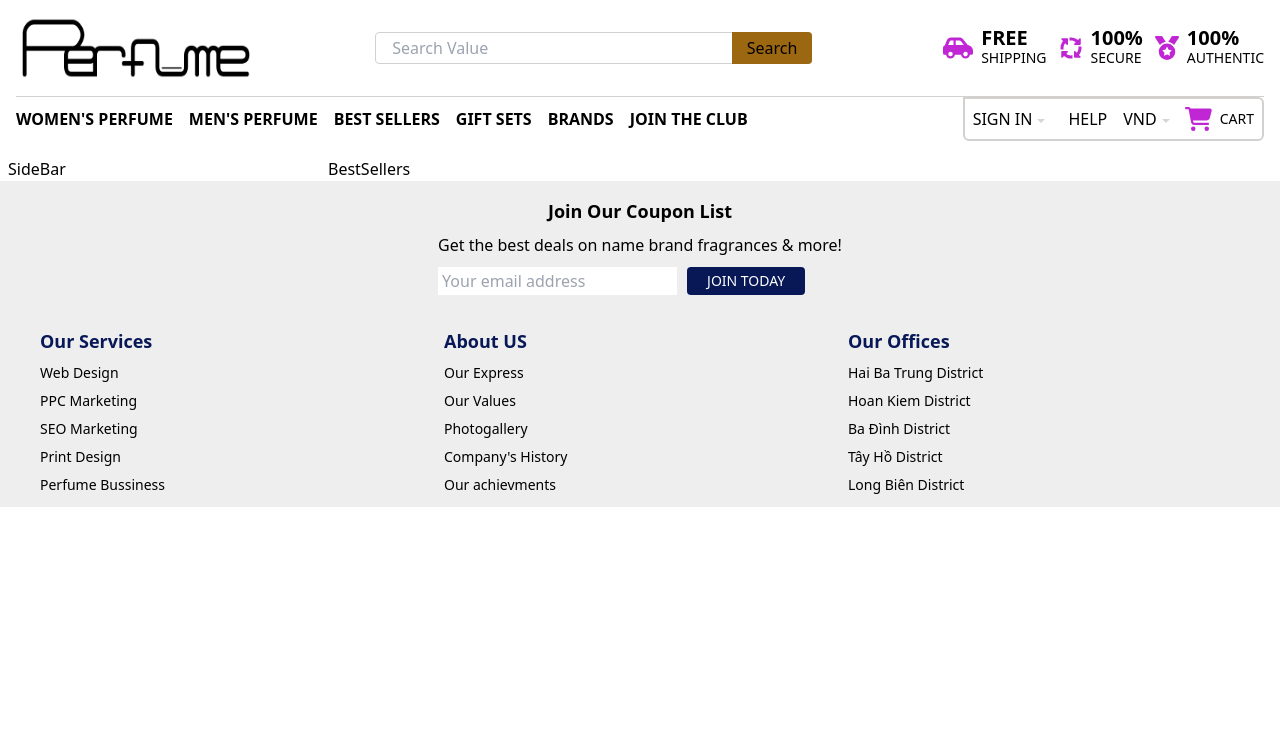
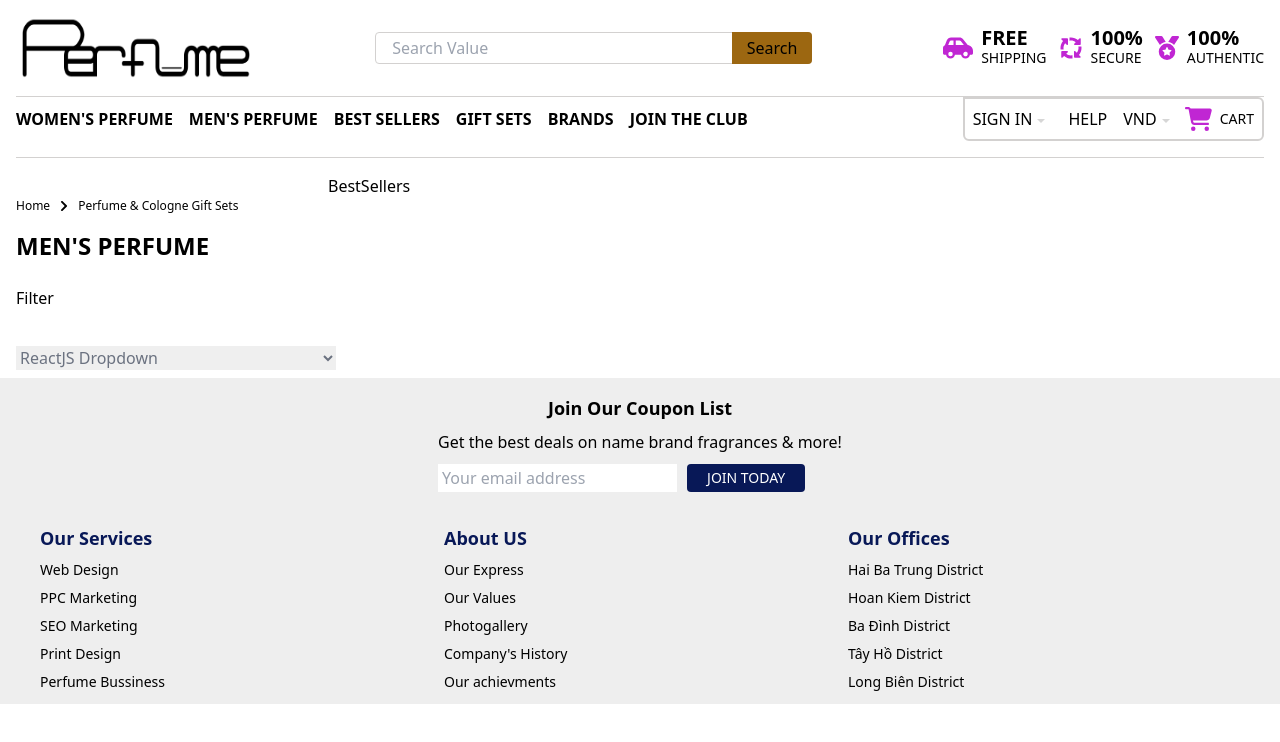
Before and after one commit to tutuananh975/Perfume-app, a React (Create React App) app: page /best-sellers in a window 1280 px wide. Shown: the top 742 px of the page. Built offline with nearby package versions, Linux system fonts and the light colour scheme.

Commit message:
fix router

```diff
--- a/package.json
+++ b/package.json
@@ -3,6 +3,7 @@
   "version": "0.1.0",
   "private": true,
   "dependencies": {
+    "@fortawesome/fontawesome-free": "^6.3.0",
     "@fortawesome/fontawesome-svg-core": "^6.2.1",
     "@fortawesome/free-brands-svg-icons": "^6.3.0",
     "@fortawesome/free-solid-svg-icons": "^6.2.1",
--- /dev/null
+++ b/src/components/layouts/MainLayout/SideBar/Dropdown.tsx
@@ -0,0 +1,16 @@
+import { FC } from "react";
+
+const DropDown: FC = () => {
+  return (
+    <div className="w-full lg:max-w-sm">
+      <select className="w-80 text-gray-500 outline-none">
+        <option>ReactJS Dropdown</option>
+        <option>Laravel 9 with React</option>
+        <option>React with Tailwind CSS</option>
+        <option>React With Headless UI</option>
+      </select>
+    </div>
+  );
+};
+
+export default DropDown;
--- a/src/components/layouts/MainLayout/SideBar/index.tsx
+++ b/src/components/layouts/MainLayout/SideBar/index.tsx
@@ -1,10 +1,21 @@
 import { FC } from "react";
+import { FaChevronRight } from "react-icons/fa";
+import DropDown from "./Dropdown";
 
 const SideBar: FC = () => {
 
     return(
-        <div>
-            SideBar
+        <div className="sidebar p-2">
+            <div className="sidebar-desc flex items-center text-xs py-4">
+                <span className="mr-2">Home</span>
+                <span className="mr-2">
+                    <FaChevronRight size={12} />
+                </span>
+                <span>Perfume & Cologne Gift Sets</span>
+            </div>
+            <h2 className="sidebar-title font-semibold text-2xl mb-6">MEN'S PERFUME</h2>
+            <h4 className="mb-9">Filter</h4>
+            <DropDown />
         </div>
     )
 }
--- a/src/components/layouts/components/Header/Header.css
+++ b/src/components/layouts/components/Header/Header.css
@@ -57,6 +57,8 @@
 
 .navbar {
     border-top: 1px solid #d3d1d0;
+    padding-bottom: 16px;
+    border-bottom: 1px solid #d3d1d0;
 }
 
 .nav-right-text-link:hover {
--- a/src/components/layouts/components/Header/components/Navbar.tsx
+++ b/src/components/layouts/components/Header/components/Navbar.tsx
@@ -4,9 +4,7 @@ import Optional from "./Optional";
 import { library } from "@fortawesome/fontawesome-svg-core";
 import { FontAwesomeIcon } from "@fortawesome/react-fontawesome";
 import { faCartShopping, faBars } from "@fortawesome/free-solid-svg-icons";
-import { fab, faFacebook, faFacebookF, faGoogle } from '@fortawesome/free-brands-svg-icons';
-
-// library.add("fab", "faFacebook", "faFacebookF", "faGoogle")
+import { FaFacebookF, FaGoogle } from "react-icons/fa";
 
 const Navbar: FC = () => {
   return (
@@ -61,13 +59,13 @@ const Navbar: FC = () => {
             <div className="other-login w-full">
               <div className="triangle-up"></div>
               <p className="text-6d6c97">Or log in with:</p>
-              <button className="w-full bg-5c79b1 text-xs p-1 text-white hover:opacity-90 rounded-sm mb-1">
-                <FontAwesomeIcon icon={["fab", "facebook-f"]} />
+              <button className="w-full bg-5c79b1 text-xs p-1 text-white hover:opacity-90 rounded-sm mb-1 flex items-center justify-center">
+                <FaFacebookF />
                 <span className="ml-1 font-light">Sign in with </span>
                 <span className="font-semibold">Facebook</span>
               </button>
-              <button className="w-full bg-d95442 text-xs p-1 text-white hover:opacity-90 rounded-sm">
-                <FontAwesomeIcon icon={["fab", "google"]} />
+              <button className="w-full bg-d95442 text-xs p-1 text-white hover:opacity-90 rounded-sm flex items-center justify-center">
+                <FaGoogle />
                 <span className="ml-1 font-light">Sign in with </span>
                 <span className="font-semibold">Google</span>
               </button>
--- a/src/routes/index.tsx
+++ b/src/routes/index.tsx
@@ -15,7 +15,7 @@ const publicRoutes: {path: string, component: FC, layout?: any }[] = [
   { path: "/", component: HomePage, layout: NotSideBarLayOut },
   { path: "/best-sellers", component: BestSellers },
   { path: "/brands", component: Brands, layout: NotSideBarLayOut },
-  { path: "/customeraccount", component: Customeraccount },
+  { path: "/customeraccount", component: Customeraccount, layout: null },
   { path: "/fragrance", component: Fragrance, layout: null },
   { path: "/gift", component: Gift },
   { path: "/men", component: Men },
```
Also changed, not shown: 1 other file (tests, documents, lock files or other folders).
